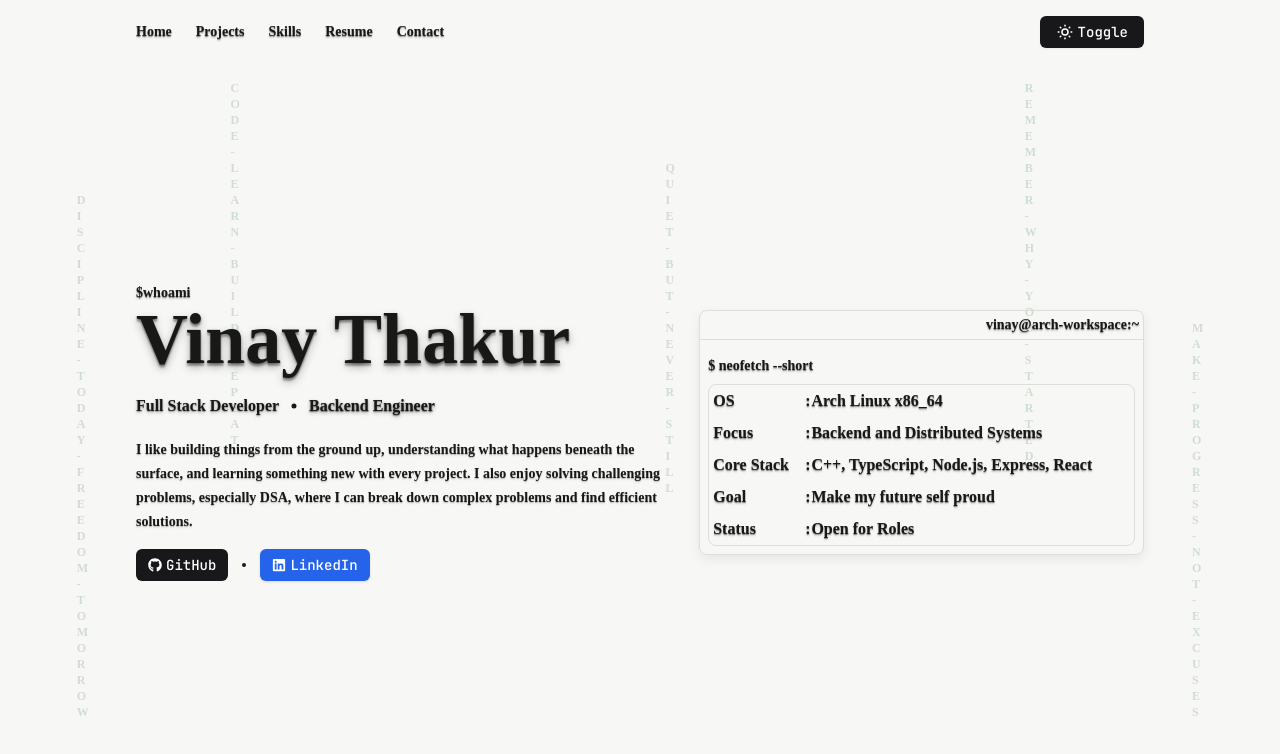
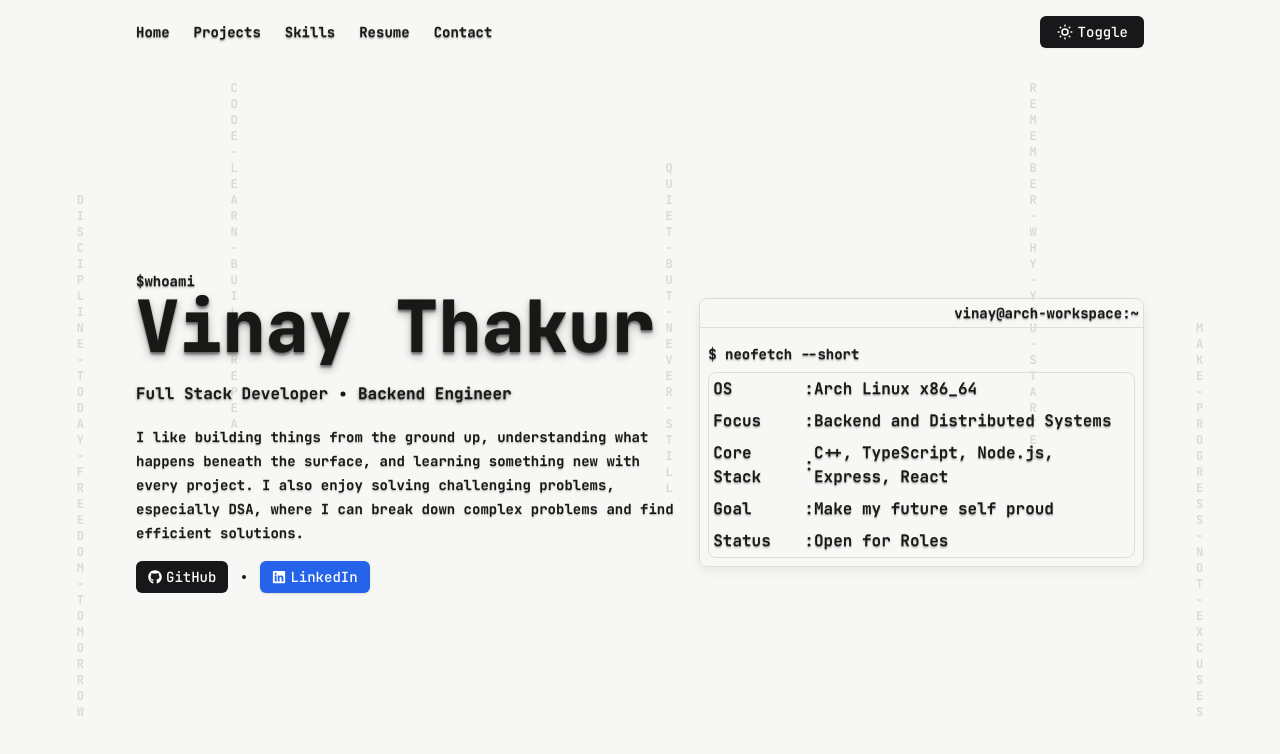
Before and after one commit to void-arceus/portfolio, a React (Vite) app: page / in a window 1280 px wide. Shown: the top 754 px of the page. Built offline with nearby package versions, Linux system fonts and the light colour scheme; a web font is replaced by a local one.

Commit message:
fix: custom fonts

```diff
--- a/src/index.css
+++ b/src/index.css
@@ -11,7 +11,7 @@ body {
 }
 
 @theme {
-    --font-monospace: "JetBrainsMono Nerd Font Mono";
+    --font-monospace: "JetBrains Mono", monospace;
 }
 
 :root {
```
